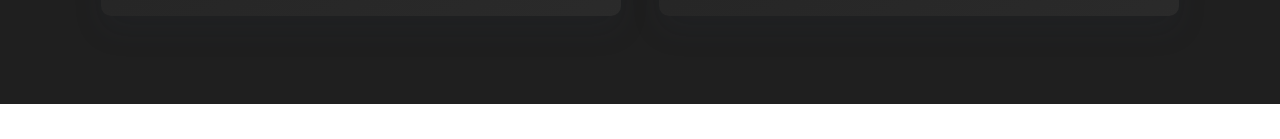
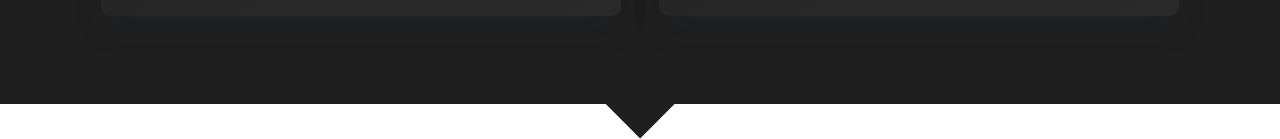
Before and after one commit to JuanTurciosCIT/PruebasCIT, a Next.js app: page / in a window 1280 px wide. Shown: the part 2144-2283 px from the top of the page. Before the commit the page ends 2248 px from the top, so only its background shows below. Built offline with nearby package versions, Linux system fonts and the light colour scheme.

Commit message:
Create a diamond shape at the end of our services

```diff
--- a/pages/index.tsx
+++ b/pages/index.tsx
@@ -15,10 +15,11 @@ const Home: NextPage = () => {
         <HeroHome />
       </main>
       <CompaniesSlider />
-      <section className={styles.aboutAndServices}>
+      <div className={styles.aboutAndServices}>
         <About />
         <OurServices />
-      </section>
+        <div className={styles.rombo}></div>
+      </div>
     </Layout>
   )
 }
--- a/styles/home.module.scss
+++ b/styles/home.module.scss
@@ -1,6 +1,7 @@
 @use './variables.scss' as *;
 
 .aboutAndServices {
+  position: relative;
   background: rgb(47,47,47);
   background: -moz-linear-gradient(185deg, rgba(47,47,47,1) 20%, rgba(31,31,31,1) 100%);
   background: -webkit-linear-gradient(185deg, rgba(47,47,47,1) 20%, rgba(31,31,31,1) 100%);
@@ -11,3 +12,16 @@
   padding-inline: 2.1rem;
   padding-bottom: 8.8rem;
 }
+
+// Decorations
+
+/* Creating a diamond shape. */
+.rombo {
+  position: absolute;
+  width: 4.879rem;
+  height: 4.879rem;
+  bottom: 0;
+  left: 50%;
+  background: $primaryBackgroundColor;
+  transform: translate(-50%, 50%) rotate(-45deg);
+}
```
